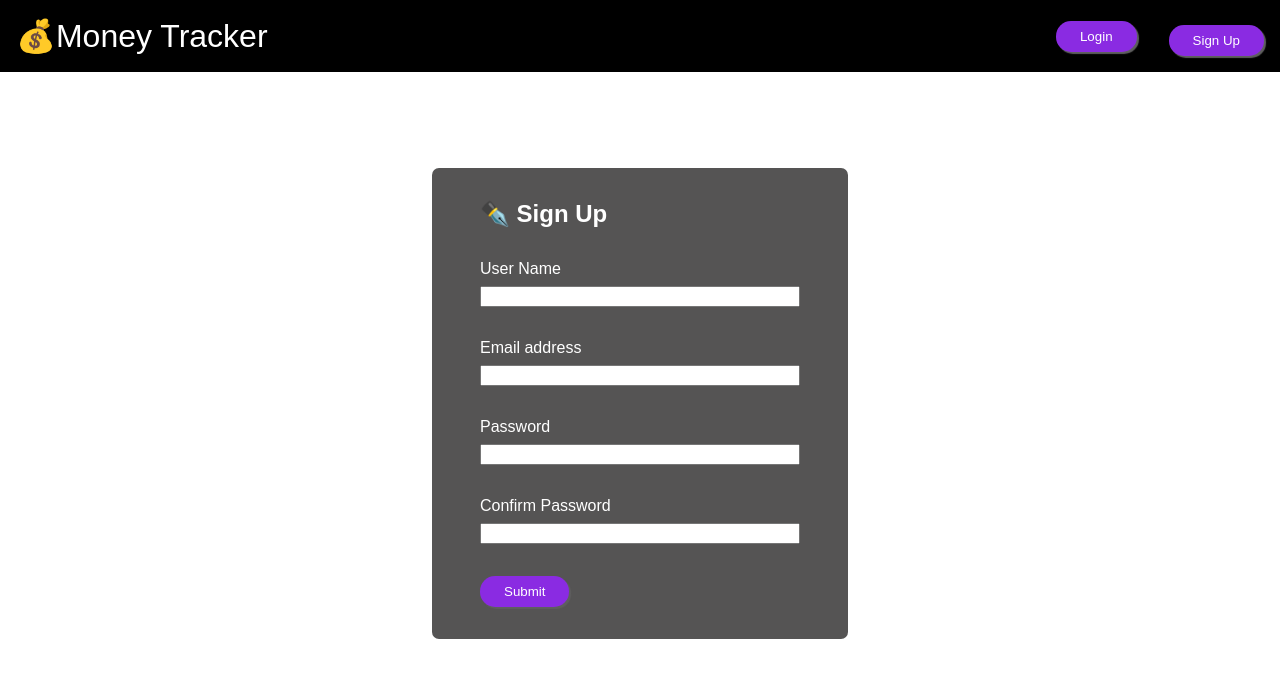
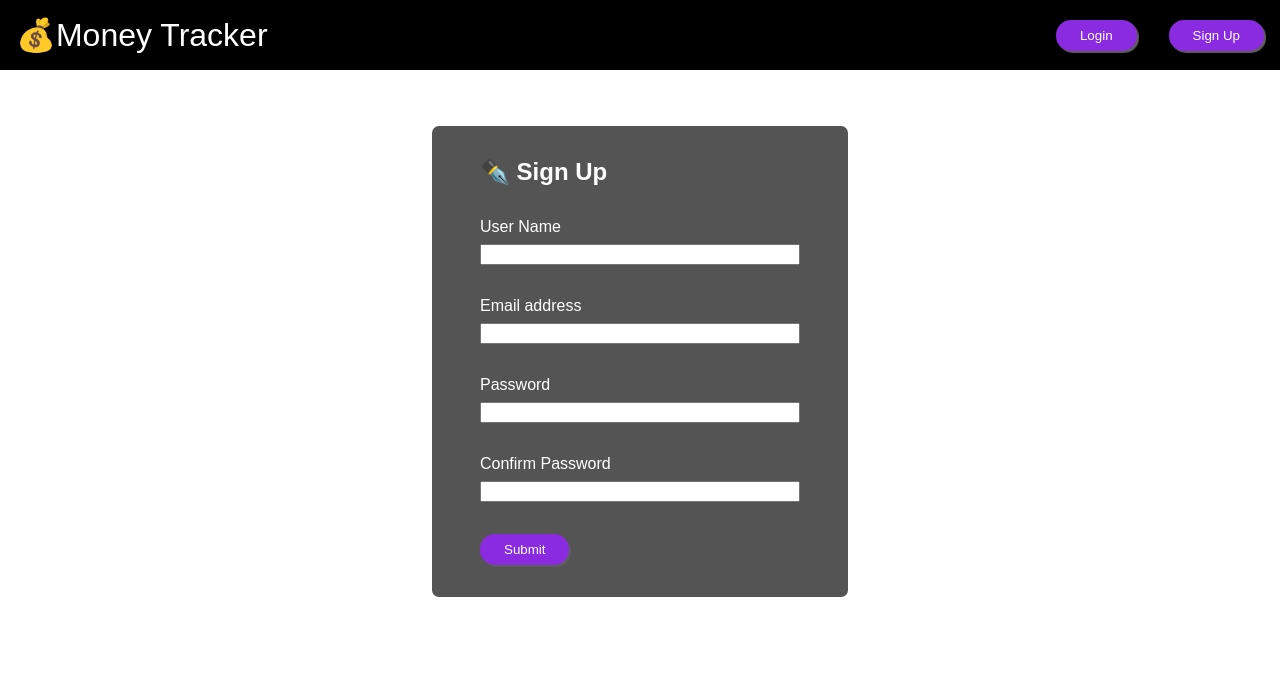
Before and after one commit to Janisgee/budget-project, a React (Create React App) app in the folder client/: page /signup in a window 1280 px wide. Shown: the top 678 px of the page. Built offline with nearby package versions, Linux system fonts and the light colour scheme.

Commit message:
Fix sign up button and style

```diff
--- a/client/src/components/NavBar.jsx
+++ b/client/src/components/NavBar.jsx
@@ -9,6 +9,7 @@ export default function NavBar() {
   const navigate = useNavigate();
   async function handleLogin(e) {
     e.preventDefault();
+    try {
       const response = await checkIsLoggedIn();
       console.log(response.status);
       if (response.status === 'success') {
@@ -16,9 +17,15 @@ export default function NavBar() {
         console.log(userData);
         getLoginUserData(userData);
         navigate('/user/overview');
-    } else {
+      }
+    } catch (err) {
       navigate('/login');
     }
+  }
+
+  function handleSignup(e) {
+    e.preventDefault();
+    navigate('/signup');
   }
 
   return (
@@ -30,9 +37,10 @@ export default function NavBar() {
         <button className="btn btn-login" onClick={handleLogin}>
           Login
         </button>
-        <a href="/signup">
-          <button className="btn btn-signup">Sign Up</button>
-        </a>
+
+        <button className="btn btn-signup" onClick={handleSignup}>
+          Sign Up
+        </button>
       </div>
     </nav>
   );
--- a/client/src/components/css/form.css
+++ b/client/src/components/css/form.css
@@ -7,9 +7,12 @@
   flex-direction: column;
   gap: 2rem;
   color: white;
-
   width: 20rem;
   margin: 6rem auto;
+}
+
+.signupForm {
+  margin: 3.5rem auto;
 }
 
 .row {
```
Lines whose indentation alone changed are shown as unchanged.
